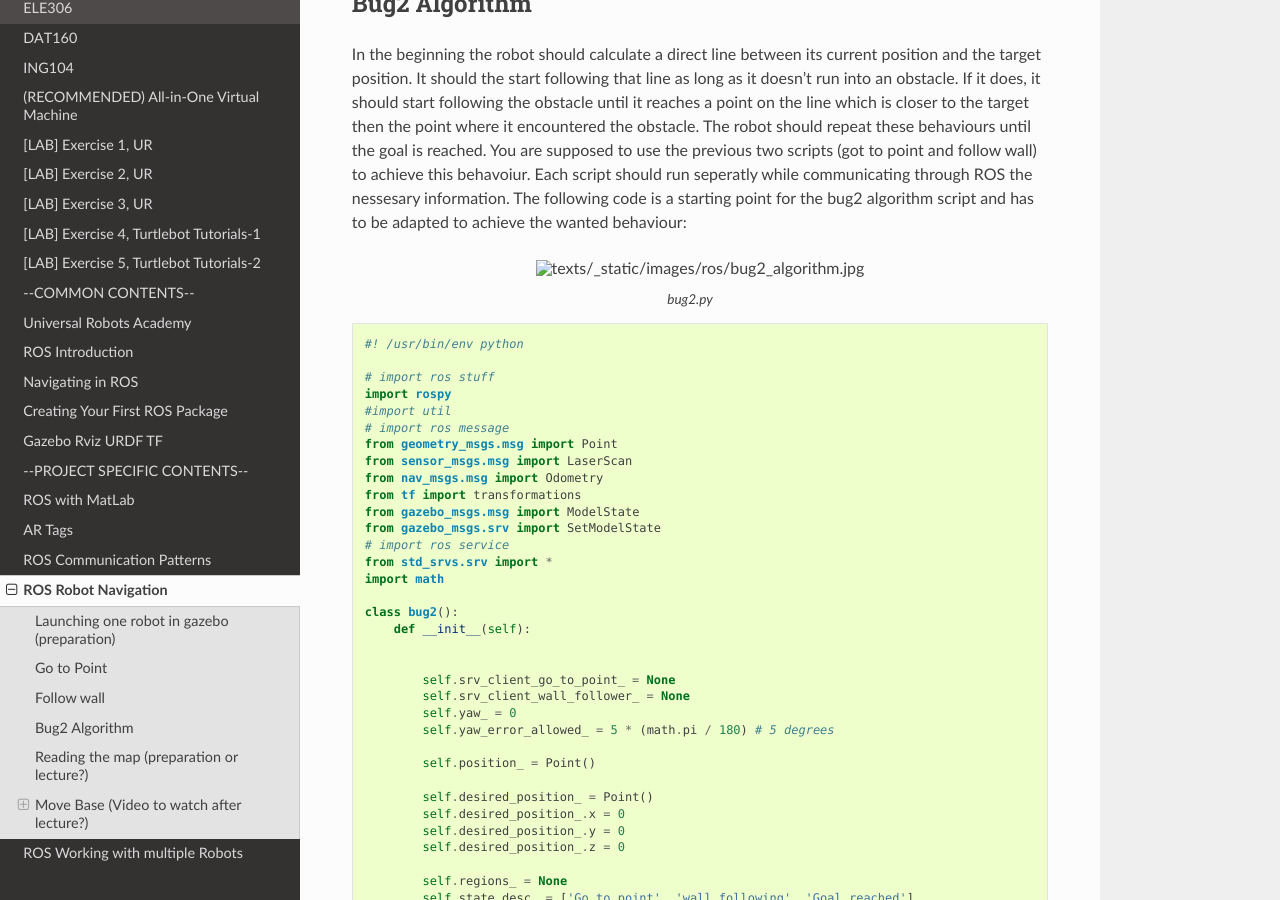
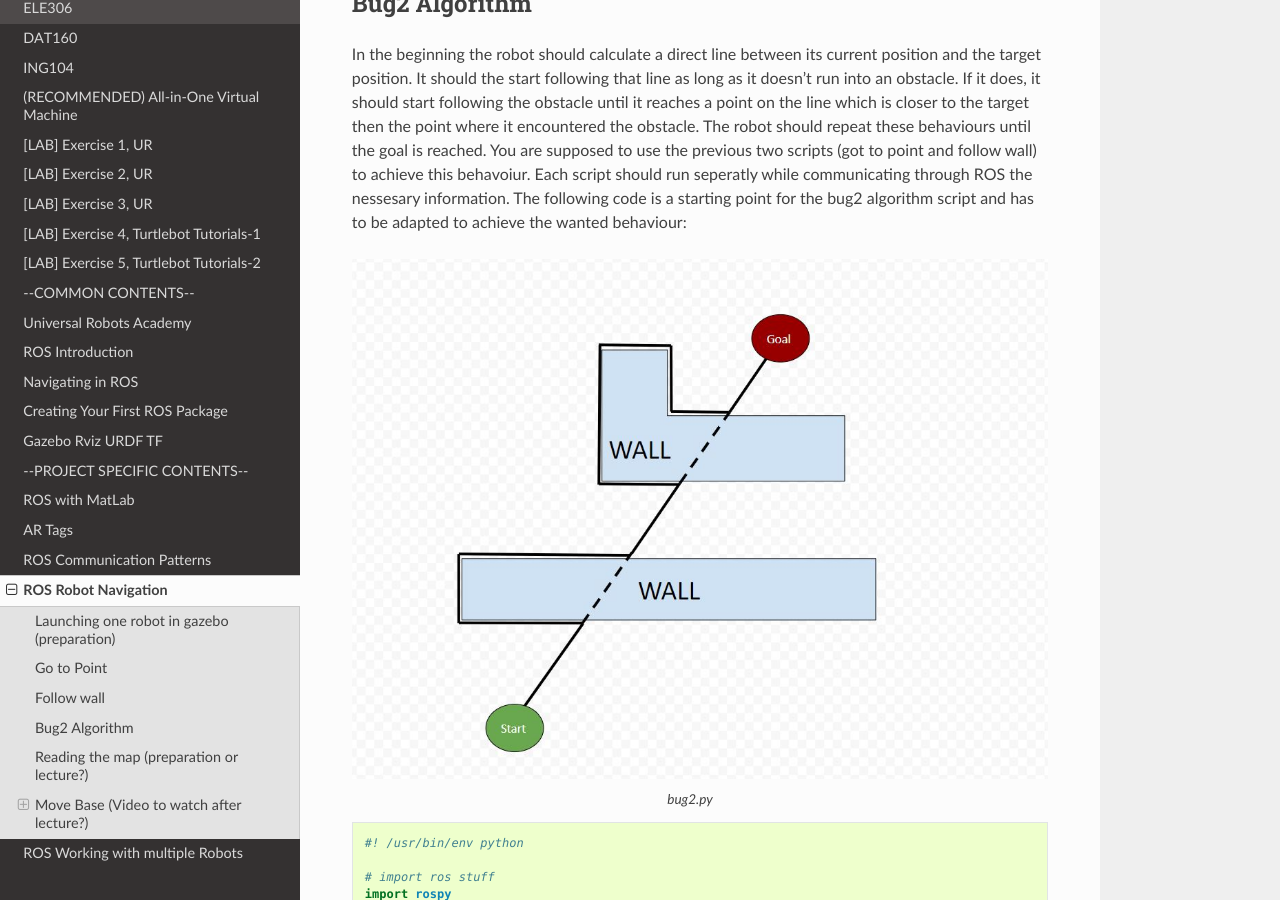
Before and after one commit to frdedynamics/robotics-lab-documentation, a Sphinx documentation site: the page built from source/texts/course-specific/ros_robot_navigation.rst, in a window 1280 px wide and 900 px high, scrolled down 4749 px. Built offline with Sphinx 7.4.7 and the Read the Docs theme 2.0.0, drawn with Linux system fonts in a browser that asks for light colours; the version number could not be read and is left out.

Commit message:
Update ros_robot_navigation.rst

```diff
--- a/source/texts/course-specific/ros_robot_navigation.rst
+++ b/source/texts/course-specific/ros_robot_navigation.rst
@@ -28,7 +28,7 @@
 ============================
 In the beginning the robot should calculate a direct line between its current position and the target position. It should the start following that line as long as it doesn't run into an obstacle. If it does, it should start following the obstacle until it reaches a point on the line which is closer to the target then the point where it encountered the obstacle. The robot should repeat these behaviours until the goal is reached. You are supposed to use the previous two scripts (got to point and follow wall) to achieve this behavoiur. Each script should run seperatly while communicating through ROS the nessesary information. The following code is a starting point for the bug2 algorithm script and has to be adapted to achieve the wanted behaviour:
 
-.. figure:: ../_static/images/ros/bug2_algorithm.jpg
+.. figure:: ../../_static/images/ros/bug2_algorithm.jpg
           :align: center
 
 .. literalinclude:: ../../_static/scripts/ros_navigation/bug2.py
```
